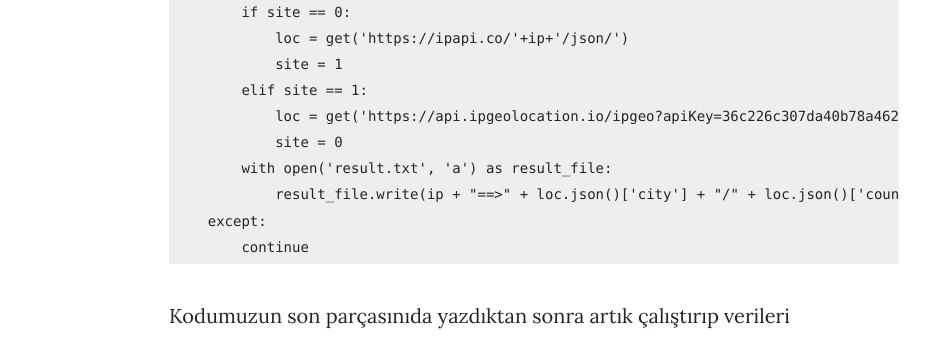
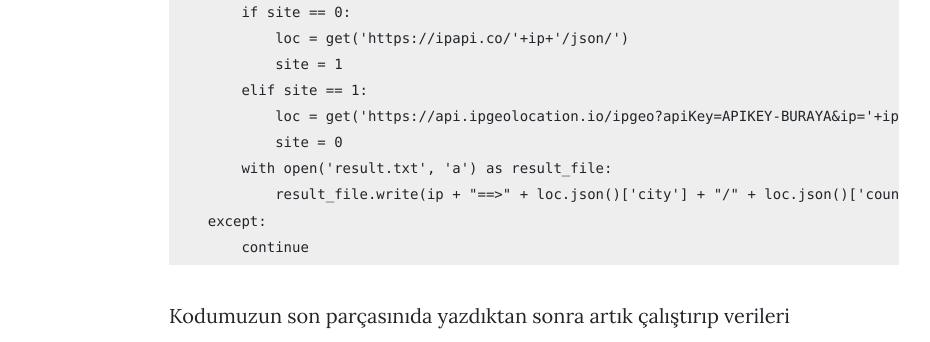
Before and after one commit to Pentezone/pentezone.github.io, a Jekyll site: the page built from _posts/2020-05-17-python-ssh-brute-force.md, in a window 1280 px wide and 900 px high, scrolled down 2502 px. Shown: the part 152-494 px from the top of the window, without its empty margins (201-1131 px from the left). Built offline with Jekyll 4.4.1, drawn with Linux system fonts in a browser that asks for light colours; nearby versions of some CDN libraries; comment, search, counter and statistics services are not loaded; part of the change alters nothing that is shown.

Commit message:
Update 2020-05-17-python-ssh-brute-force.md

```diff
--- a/_posts/2020-05-17-python-ssh-brute-force.md
+++ b/_posts/2020-05-17-python-ssh-brute-force.md
@@ -56,7 +56,7 @@ for ip in ip_list:
             loc = get('https://ipapi.co/'+ip+'/json/')
             site = 1
         elif site == 1:
-            loc = get('https://api.ipgeolocation.io/ipgeo?apiKey=36c226c307da40b78a4629a26442e54d&ip='+ip)
+            loc = get('https://api.ipgeolocation.io/ipgeo?apiKey=APIKEY-BURAYA&ip='+ip)
             site = 0
         with open('result.txt', 'a') as result_file:
             result_file.write(ip + "==>" + loc.json()['city'] + "/" + loc.json()['country_name'] + "\n")
```
